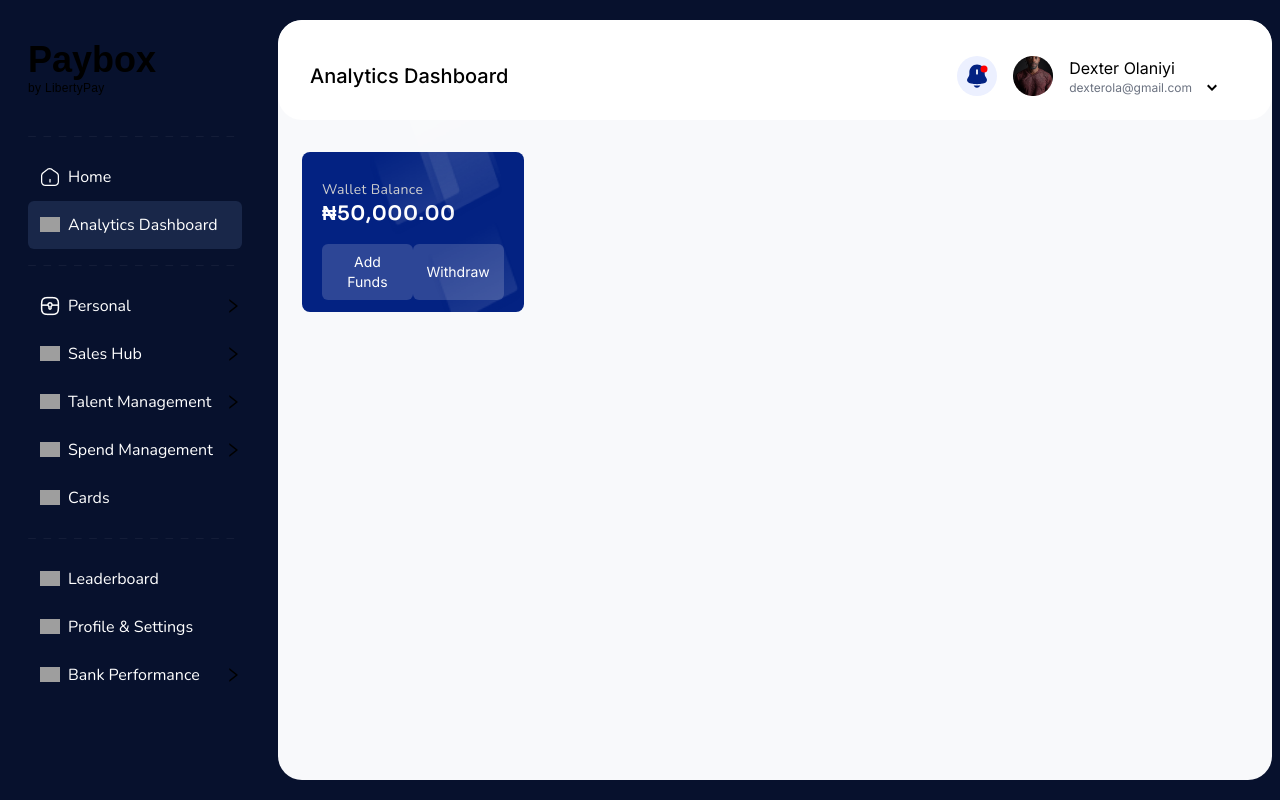
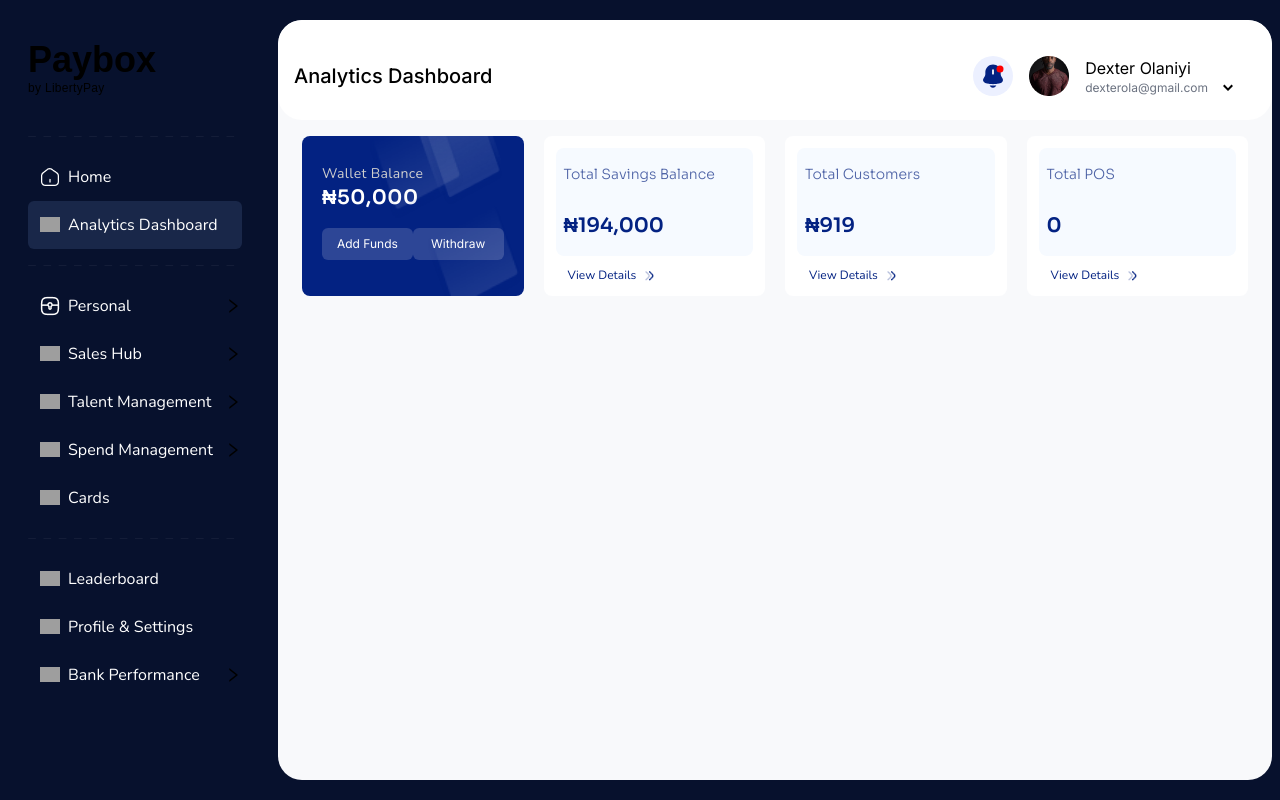
Before and after one commit to daiveedb/liberty-assured-test, a Next.js app: page / in a window 1280 px wide. Built offline with nearby package versions, Linux system fonts and the light colour scheme; grey boxes are pictures that could not be loaded; a web font is replaced by a local one.

Commit message:
Balances Done

```diff
--- a/src/app/globals.css
+++ b/src/app/globals.css
@@ -1,4 +1,4 @@
-@import url('https://fonts.googleapis.com/css2?family=Montserrat&family=Nunito:ital,wght@0,200;0,300;0,400;0,500;0,600;0,700;0,800;0,900;1,200;1,300;1,400;1,500;1,600;1,700;1,800&family=Sora:wght@600&display=swap');
+@import url('https://fonts.googleapis.com/css2?family=Montserrat&family=Nunito:ital,wght@0,200;0,300;0,400;0,500;0,600;0,700;0,800;0,900;1,200;1,300;1,400;1,500;1,600;1,700;1,800&family=Sora:wght@100;200;300;400;600&display=swap');
 @tailwind base;
 @tailwind components;
 @tailwind utilities;
@@ -31,9 +31,8 @@ body {
   font-family: 'Clash Display', sans-serif;
 }
 .wallet-button{
-  @apply p-2 px-3 w-[100px] bg-libertyLighterBlue rounded-md
+  @apply py-2 px-3 w-[100px] md:w-[87px] lg:w-[100px] bg-libertyLighterBlue rounded-md
 }
-
 .page{
   @apply w-full min-h-[100vh] md:min-h-[95vh] md:max-h-[95vh] overflow-x-hidden bg-libertyGray md:rounded-3xl text-black
 }
--- /dev/null
+++ b/src/components/dashBoardComponents/BalanceComponent.jsx
@@ -0,0 +1,23 @@
+import React from 'react'
+import { commaFormat } from '../formatNumber'
+import Image from 'next/image'
+import rightArrow from "@/projectSvgs/rightArrowsIcon.png"
+
+const BalanceComponent = ({item}) => {
+  return (
+    <div className='bg-white w-full h-[160px] rounded-lg text-libertyBlue py-3 px-3 relative font-sora'>
+        <div className='bg-libertyDashboardLightBlue w-full rounded-lg px-2 py-4 flex flex-col justify-between gap-7'>
+            <p className='font-sora text-sm text-libertyDTextBlue font-light capitalize'>{item.title}</p>
+            <p className='text-xl font-semibold'>{item.amount?"₦":""}{commaFormat(item.amount)}</p>
+        </div>
+        <div className='flex items-center gap-1 py-[11px] px-3'>
+            <p className='text-xs font-nunito font-light'>View Details</p>
+            <div className='translate-y-[1px]'>
+                <Image src={rightArrow} width={19} height={19} alt='right arrow'/>
+            </div>
+        </div>
+    </div>
+  )
+}
+
+export default BalanceComponent
--- /dev/null
+++ b/src/components/dashBoardComponents/Balances.jsx
@@ -0,0 +1,18 @@
+import React from 'react'
+import { balance } from '@/testData'
+import BalanceComponent from './BalanceComponent'
+
+const Balances = () => {
+
+    const balanceList = balance.slice(1,4)
+
+  return (
+    <>
+        {balanceList.map((item) => {
+            return <BalanceComponent key={item.title} item={item}/>
+        })}
+    </>
+  )
+}
+
+export default Balances
--- a/src/components/dashBoardComponents/DashboardGrid.jsx
+++ b/src/components/dashBoardComponents/DashboardGrid.jsx
@@ -1,10 +1,12 @@
 import React from 'react'
 import WalletBalance from './WalletBalance'
+import Balances from './Balances'
 
 const DashboardGrid = () => {
   return (
-    <div className='w-full px-6 py-8 grid grid-cols-1 md:grid-cols-3 lg:grid-cols-4 justify-items-center gap-5'>
+    <div className='w-full px-6 py-4 grid grid-cols-1 md:grid-cols-2 lg:grid-cols-3 xl:grid-cols-4 justify-items-center gap-5'>
         <WalletBalance/>
+        <Balances/>
     </div>
   )
 }
--- a/src/components/dashBoardComponents/WalletBalance.jsx
+++ b/src/components/dashBoardComponents/WalletBalance.jsx
@@ -1,20 +1,25 @@
 import React from 'react'
 import { balance } from '@/testData'
 import WalletSvgs from './WalletSvgs'
+import { commaFormat } from '../formatNumber'
 
 const WalletBalance = () => {
 
     const WalletBalance = balance[0]
 
   return (
-    <div className='bg-libertyBlue w-full h-[160px] rounded-lg text-white py-7 px-5 relative'>
+    <div className='bg-libertyBlue w-full h-[160px] rounded-lg text-white py-7 px-5 relative overflow-y-hidden'>
         <div>
             <p className='text-sm text-libertyDarkGray capitalize font-nunito tracking-wide'>{WalletBalance.title}</p>
-            <p className='text-xl font-semibold font-sora tracking-wide'>₦{WalletBalance.amount}</p>
+            <p className='text-xl font-semibold font-sora tracking-wide'>₦{commaFormat(WalletBalance.amount.toString())}</p>
         </div>
-        <div className='flex justify-between w-max gap-x-8 md:gap-x-0 md:w-full text-sm py-4'>
-            <button className='wallet-button'>Add Funds</button>
-            <button className='wallet-button'>Withdraw</button>
+        <div className='flex justify-between w-max gap-x-8 md:gap-x-0 md:w-full py-4'>
+            <div className='wallet-button'>
+              <p className='text-xs text-center'>Add Funds</p>
+            </div>
+            <div className='wallet-button'>
+              <p className='text-xs text-center'>Withdraw</p>
+            </div>
         </div>
         <WalletSvgs/>
     </div>
--- /dev/null
+++ b/src/components/formatNumber.js
@@ -0,0 +1,3 @@
+export const commaFormat = (num) => {
+    return `${num?.toString().replace(/\B(?=(\d{3})+(?!\d))/g, ',')}`;
+};
--- a/src/components/navigationComponents/ProfileSnippet.jsx
+++ b/src/components/navigationComponents/ProfileSnippet.jsx
@@ -6,7 +6,7 @@ import {GoDotFill, GoChevronDown} from "react-icons/go"
 
 const ProfileSnippet = ({userHasNotification}) => {
   return (
-    <div className='hidden md:flex justify-between items-center gap-x-4 pr-5'>
+    <div className='hidden md:flex justify-between items-center md:gap-x-2 lg:gap-x-4 pr-5'>
         <div className='w-7 h-7 lg:w-10 lg:h-10 bg-libertyLightPurple rounded-full flex justify-center items-center'>
             <div className='w-5 h-5 lg:w-7 lg:h-7 relative'>
             <Image src={notificationIcon} alt='profile photo' width={60} height={60}/>
--- a/src/components/utilityComponents/PageHeader.jsx
+++ b/src/components/utilityComponents/PageHeader.jsx
@@ -29,7 +29,7 @@ const PageHeader = ({pageHeader}) => {
 
 
   return (
-    <div className='h-[100px] md:rounded-3xl bg-libertyBlue text-white md:text-black md:bg-white px-4 md:px-8 pt-5 pb-2 flex items-center justify-between'>
+    <div className='h-[100px] md:rounded-3xl bg-libertyBlue text-white md:text-black md:bg-white px-3 md:px-8 lg:px-4 pt-5 pb-2 flex items-center justify-between'>
         <h1 className='text-lg sm:text-xl font-medium'>{pageHeader}</h1>
 
         <ProfileSnippet userHasNotification = {userHasNotification}/>
--- a/src/testData.js
+++ b/src/testData.js
@@ -85,7 +85,7 @@ export const navLinks = [
 export const balance = [
     {
         title: "wallet balance",
-        amount: "50,000.00"
+        amount: 50000.00
     },
     {
         title: "total savings balance",
@@ -97,7 +97,7 @@ export const balance = [
     },
     {
         title: "total POS",
-        amount: 50000
+        amount: 0
     },
 ]
 
--- a/tailwind.config.js
+++ b/tailwind.config.js
@@ -22,6 +22,8 @@ module.exports = {
           libertyLighterBlue: "#2D4696",
           libertyGray:"#F8F9FB",
           libertyDarkGray:"#CDCDCD",
+          libertyDashboardLightBlue: "#F6FAFF",
+          libertyDTextBlue:"#4F64A7"
         }
       },
   },
```
Also changed, not shown: src/projectSvgs/rightArrowsIcon.png (added).
